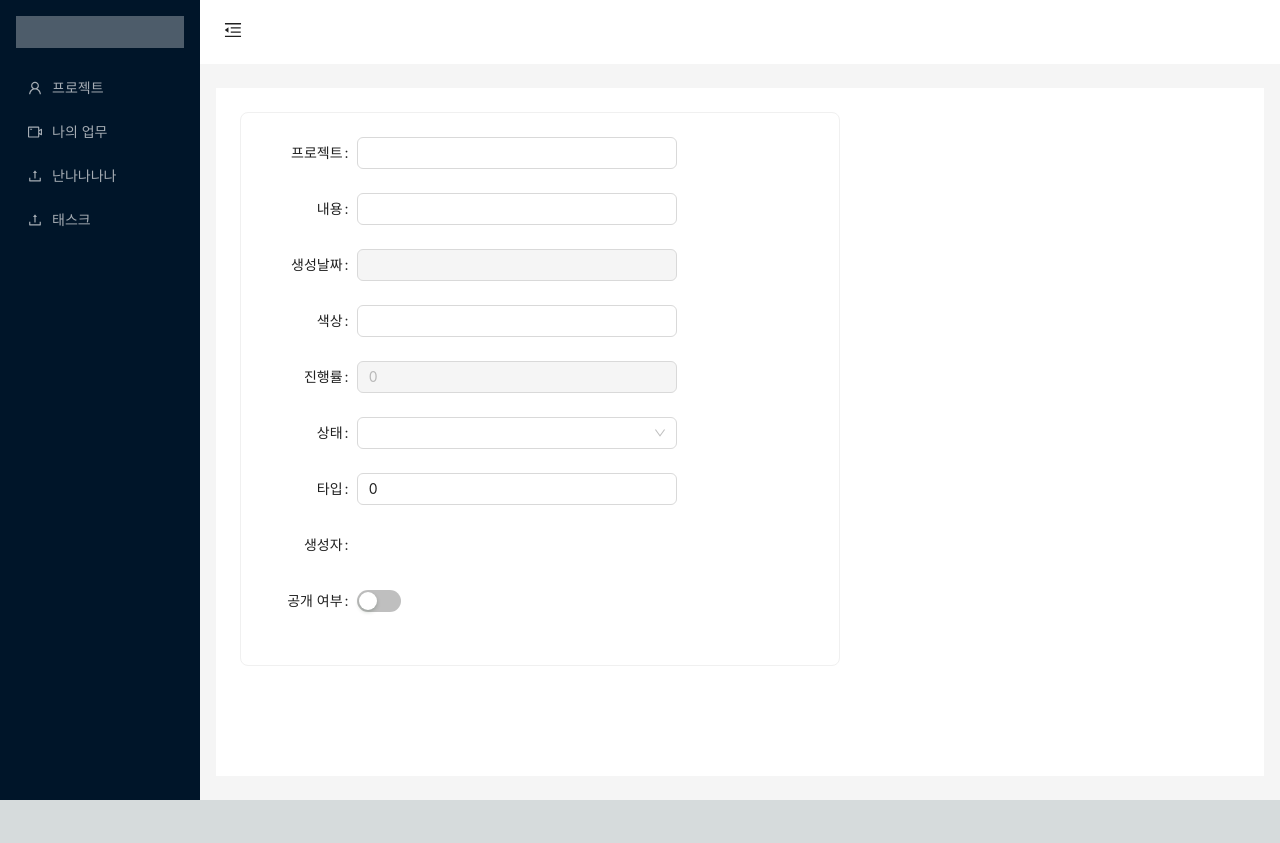
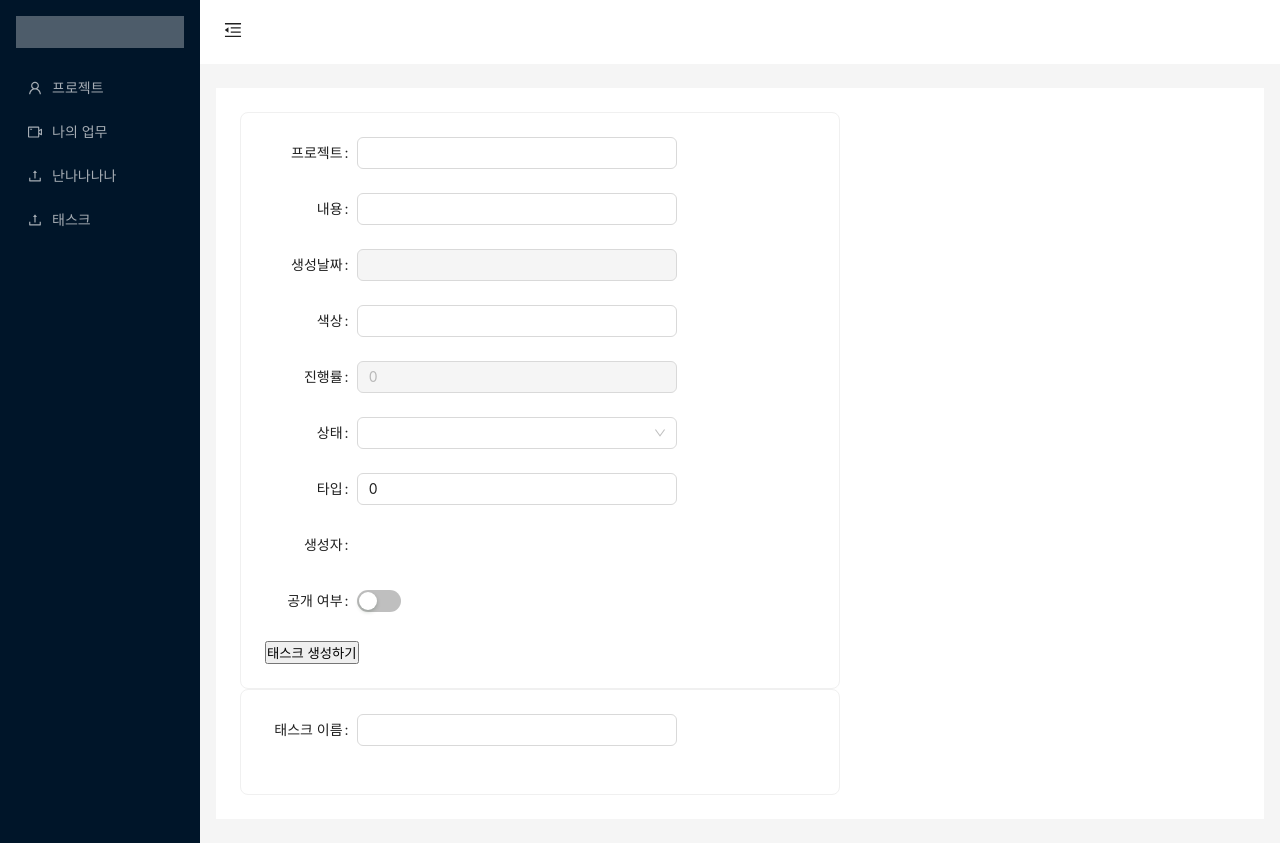
Before and after one commit to iUniverse/iUniverse, a Next.js app in the folder front/: page /project/detail in a window 1280 px wide. Before the commit the page ends 800 px from the top, so only its background shows below. Built offline with nearby package versions, Linux system fonts and the light colour scheme; no server answers.

Commit message:
프로젝트 & 태스크 연동 ( 태스크 생성 기능)

```diff
--- a/front/src/api/project/project.ts
+++ b/front/src/api/project/project.ts
@@ -36,7 +36,7 @@ export async function loadProject(){
 }
 
 /** 프로젝트 업데이트 */
-export async function updateProject(obj : {id: string, key : string, value : string}){
+export async function updateProject(obj : {id: number, key : string, value : string}){
     const response = await fetch(url, {
         method : 'put',
         cache : 'no-cache',
@@ -44,7 +44,7 @@ export async function updateProject(obj : {id: string, key : string, value : str
             'Content-Type': 'application/x-www-form-urlencoded'
         },
         body : new URLSearchParams({
-            id : obj.id,
+            id : obj.id.toString(),
             key : obj.key,
             value : obj.value
         })
--- a/front/src/pages/project/detail.tsx
+++ b/front/src/pages/project/detail.tsx
@@ -2,6 +2,7 @@ import { Col, Form, Row, Input, Card, DatePicker, Switch, Select } from "antd";
 import { getProject, updateProject } from "api/project/project";
 import { useRouter } from 'next/router';
 import { useCallback, useEffect, useState } from "react";
+import { create } from "api/task/task";
 import dayjs from 'dayjs';
 
 const { RangePicker } = DatePicker;
@@ -18,6 +19,13 @@ export interface Project {
     statusId : number,
     typeId : number,
     color : string
+}
+
+export interface Task {
+    id : number,
+    name : string,
+    description : string,
+    createDate : string
 }
 export default function Detail(props: any) {
 
@@ -39,39 +47,39 @@ export default function Detail(props: any) {
     });
 
     /** 이름 변경 */
-    function handlerNameChange(e: any) {
+    function handlerNameChange(e: any) : void{
         setProject({ ...project, name: e.target.value } as Project);
     }
     /* 내용 변경 */
-    function handlerDescriptionChange(e: any) {
+    function handlerDescriptionChange(e: any):void {
         setProject({...project, description : e.target.value} as Project);
     }
     /* 색상 변경 */
-    function handlerColorChange(e: any) {
+    function handlerColorChange(e: any) :void {
         setProject({...project, color : e.target.value} as Project);
     }
     /* 시작날짜 변경 */
-    function handlerStartDateChange(e: any){
+    function handlerStartDateChange(e: any):void{
         setProject({...project, startDate : e.target.value}as Project);
     }
     /* 종료날짜 변경 */
-    function handlerEndDateChange(e: any){
+    function handlerEndDateChange(e: any):void{
         setProject({...project, endDate : e.target.value}as Project);
     }
     /* 이행날짜 변경 */
-    function handlerDueDateChange(e: any){
+    function handlerDueDateChange(e: any):void{
         setProject({...project, dueDate : e.target.value} as Project);
     }
     /* 상태 변경 */
-    function handlerStatusChange(e: any){
+    function handlerStatusChange(e: any):void{
         setProject({...project, }as Project);
     }
     /* 타입 변경 */
-    function handlerTypeChange(e: any){
+    function handlerTypeChange(e: any):void{
         setProject({...project, }as Project);
     }
     /* 공개 여부 변경 */
-    function handlerPrivateChange(e: any){
+    function handlerPrivateChange(e: any):void{
         setProject({...project, }as Project);
     }
 
@@ -80,6 +88,9 @@ export default function Detail(props: any) {
         setProject(() => result);
     }
 
+    async function createTask():Promise<any>{
+        create(id, '태스크 생성').then(result => console.log(result));
+    }
 
     /* 업데이트 */
     async function update(e: any){
@@ -135,6 +146,20 @@ export default function Detail(props: any) {
                     <Form.Item label="공개 여부">
                         <Switch />
                     </Form.Item>
+                    <button onClick={() => createTask()}>태스크 생성하기</button>
+                </Card>
+            </Form>
+
+            <Form
+            labelCol={{ span: 4 }}
+            wrapperCol={{ span: 14 }}
+            layout="horizontal"
+            style={{ maxWidth: 600 }}
+            >
+                <Card>
+                    <Form.Item label="태스크 이름">
+                        <Input type="text" name="name" value={project.name} onChange={handlerNameChange} onBlur={update}/>
+                    </Form.Item>
                 </Card>
             </Form>
         </>
```
Also changed, not shown: 1 other file (tests, documents, lock files or other folders).
